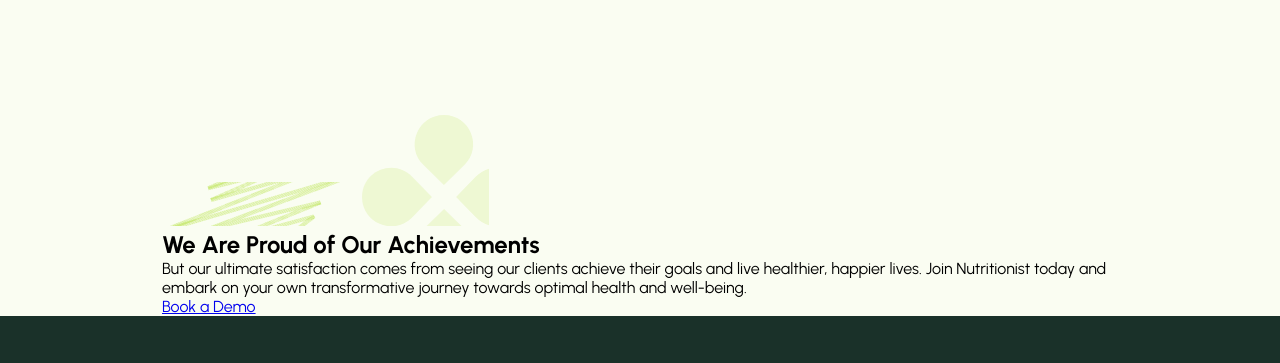
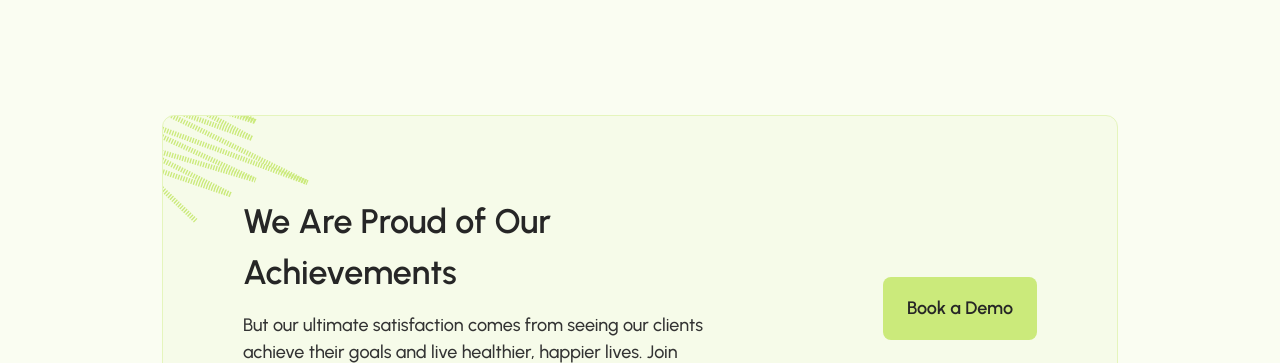
Before and after one commit to Terezie-Mazacova/nutritionist, a plain HTML site: page about.html in a window 1280 px wide. Shown: the part 8170-8533 px from the top of the page. Drawn offline with nearby package versions, Linux system fonts and the light colour scheme.

Commit message:
scss struktura pro Cta Section v podstrance About

```diff
--- a/about.html
+++ b/about.html
@@ -264,10 +264,11 @@
                 </div>
             </section>
 
+            <!-- CTA SECTION -->
             <section>
                 <div class="cta-section">
-                    <img src="./img/icons/abstract-design-left.svg" alt="Abstract Design">
-                    <img src="./img/icons/abstract-design-nutritionist.svg" alt="Abstract Design">
+                    <img src="./img/icons/design-cta-section.svg" alt="Abstract Design" class="cta-img-left">
+                    <img src="./img/icons/abstract-design-nutritionist.svg" alt="Abstract Design" class="cta-img-right">
 
                     <div class="cta-container">
                         <div class="cta-text">
--- a/style.scss
+++ b/style.scss
@@ -45,3 +45,58 @@ body {
 }
 
 // == CTA SECTION ==
+.cta-section {
+    position: relative;
+    padding: 5rem;
+    margin-bottom: 9.375rem;
+    background-color: $green-95;
+    border: 1px solid $green-85;
+    border-radius: .75rem;
+    overflow: hidden;
+
+    .cta-img-left {
+        position: absolute;
+        top: 0;
+        left: -10px;
+    }
+
+    .cta-img-right {
+        position: absolute;
+        right: 0;
+        bottom: 0;
+    }
+
+    .cta-container {
+        display: flex;
+        gap: 9.375rem;
+        align-items: center;
+
+        .cta-text {
+            h2 {
+                @include h2-small;
+                margin-bottom: .875rem;
+            }
+
+            p {
+                @include text-medium;
+                font-weight: 500;
+                line-height: 150%;
+                color: $grey-20;
+            }
+        }
+
+        .cta-button {
+            display: flex;
+            align-items: center;
+            padding: 1.125rem 1.5rem;
+            background-color: $green-70;
+            border-radius: .5rem;
+            white-space: nowrap;
+            text-decoration: none;
+            @include text-medium;
+            font-weight: 600;
+            line-height: 150%;
+            color: $grey-15;
+        }
+    }
+}
```
Also changed, not shown: img/icons/design-cta-section.svg (added), style.css, 1 other file.
